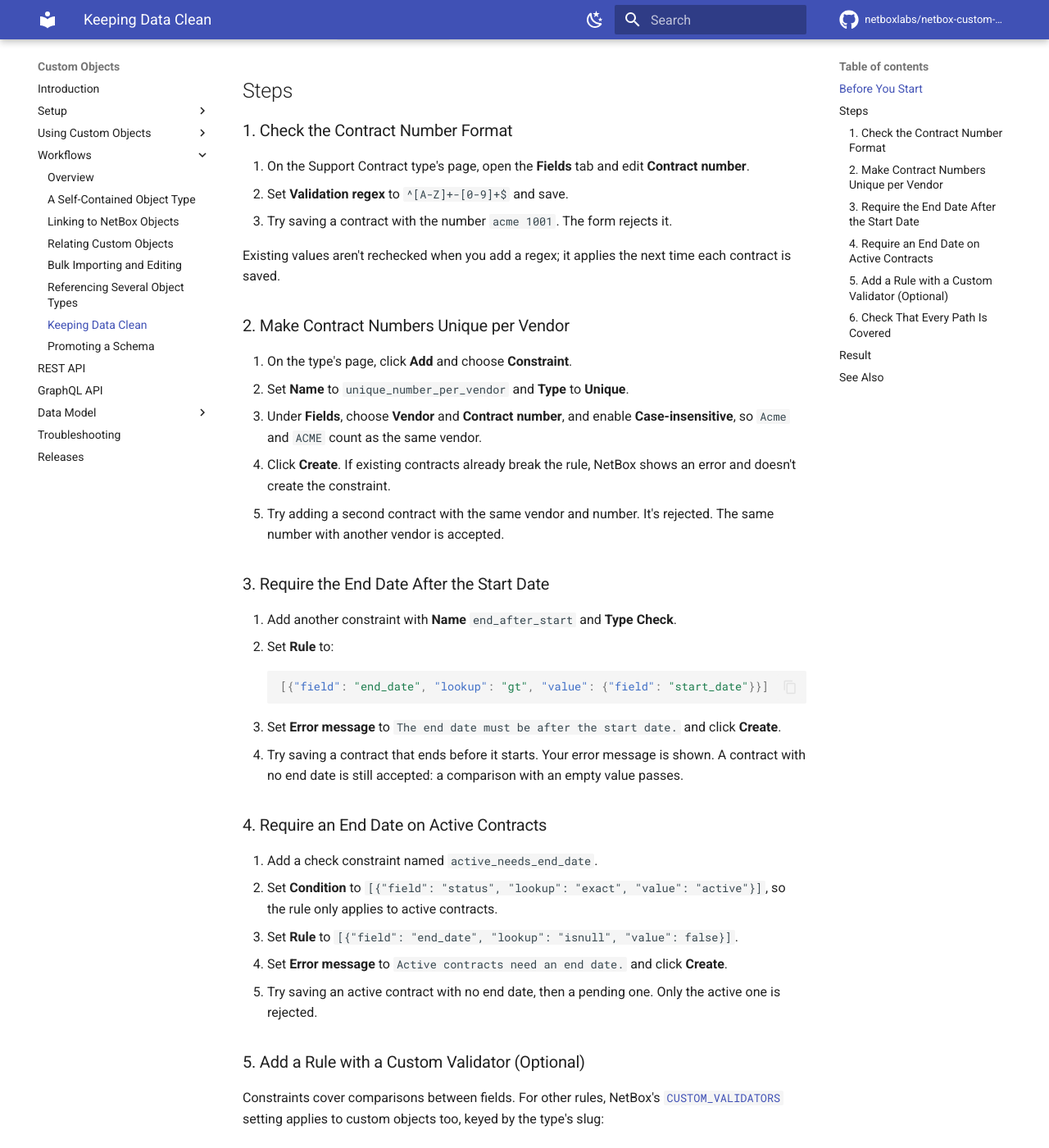
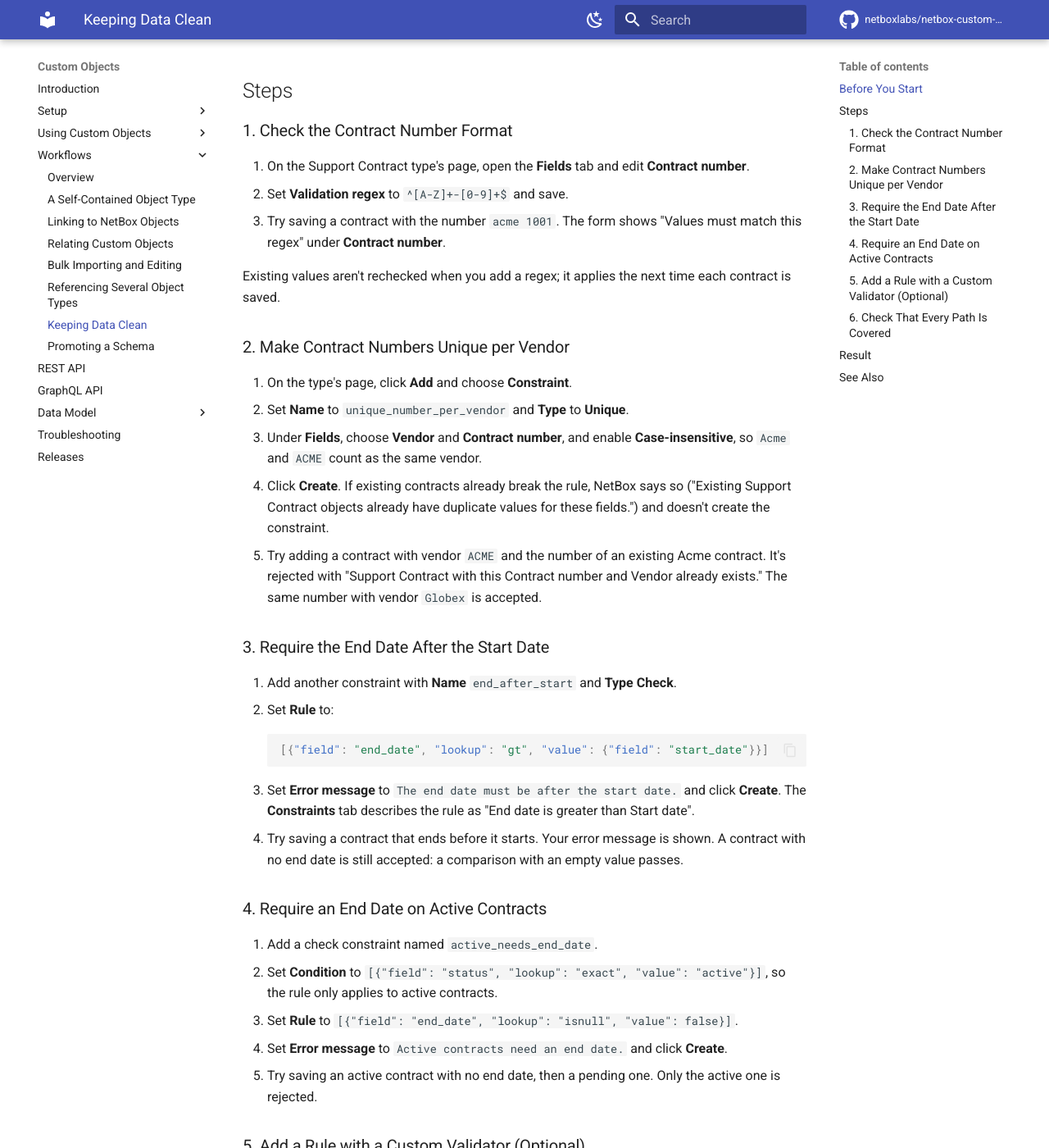
Before and after one commit to netboxlabs/netbox-custom-objects, an MkDocs documentation site: the page built from docs/workflows/data-quality.md, in a window 1280 px wide and 1400 px high, scrolled down 550 px. Shown: the whole window at 82% size. Built offline with MkDocs 1.6.1 and Material for MkDocs 9.7.7, drawn with Linux system fonts in a browser that asks for light colours; comment, search, counter and statistics services are not loaded; some of the changed text lies outside the part shown.

Commit message:
docs: correct the data quality workflow after a walkthrough
Give the actual messages for each rejected change and for a constraint
that existing objects already break, test case-insensitive uniqueness
with a differently-cased vendor, and describe how the REST API and
imports report the same errors.

Co-Authored-By: Claude Opus 5.5 <noreply@anthropic.com>

````diff
--- a/docs/workflows/data-quality.md
+++ b/docs/workflows/data-quality.md
@@ -22,7 +22,7 @@
 
 1. On the Support Contract type's page, open the **Fields** tab and edit **Contract number**.
 2. Set **Validation regex** to `^[A-Z]+-[0-9]+$` and save.
-3. Try saving a contract with the number `acme 1001`. The form rejects it.
+3. Try saving a contract with the number `acme 1001`. The form shows "Values must match this regex" under **Contract number**.
 
 Existing values aren't rechecked when you add a regex; it applies the next time each contract is saved.
 
@@ -31,8 +31,8 @@ Existing values aren't rechecked when you add a regex; it applies the next time
 1. On the type's page, click **Add** and choose **Constraint**.
 2. Set **Name** to `unique_number_per_vendor` and **Type** to **Unique**.
 3. Under **Fields**, choose **Vendor** and **Contract number**, and enable **Case-insensitive**, so `Acme` and `ACME` count as the same vendor.
-4. Click **Create**. If existing contracts already break the rule, NetBox shows an error and doesn't create the constraint.
-5. Try adding a second contract with the same vendor and number. It's rejected. The same number with another vendor is accepted.
+4. Click **Create**. If existing contracts already break the rule, NetBox says so ("Existing Support Contract objects already have duplicate values for these fields.") and doesn't create the constraint.
+5. Try adding a contract with vendor `ACME` and the number of an existing Acme contract. It's rejected with "Support Contract with this Contract number and Vendor already exists." The same number with vendor `Globex` is accepted.
 
 ### 3. Require the End Date After the Start Date
 
@@ -43,7 +43,7 @@ Existing values aren't rechecked when you add a regex; it applies the next time
     [{"field": "end_date", "lookup": "gt", "value": {"field": "start_date"}}]
     ```
 
-3. Set **Error message** to `The end date must be after the start date.` and click **Create**.
+3. Set **Error message** to `The end date must be after the start date.` and click **Create**. The **Constraints** tab describes the rule as "End date is greater than Start date".
 4. Try saving a contract that ends before it starts. Your error message is shown. A contract with no end date is still accepted: a comparison with an empty value passes.
 
 ### 4. Require an End Date on Active Contracts
@@ -58,7 +58,7 @@ Existing values aren't rechecked when you add a regex; it applies the next time
 
 Constraints cover comparisons between fields. For other rules, NetBox's [`CUSTOM_VALIDATORS`](https://netboxlabs.com/docs/netbox/configuration/data-validation/#custom_validators) setting applies to custom objects too, keyed by the type's slug:
 
-1. In `configuration.py`, add:
+1. In `configuration.py`, add (the key ends with the type's slug):
 
     ```python
     CUSTOM_VALIDATORS = {
@@ -69,11 +69,11 @@ Constraints cover comparisons between fields. For other rules, NetBox's [`CUSTOM
     ```
 
 2. Restart NetBox.
-3. Try saving a contract with a one-letter vendor. It's rejected.
+3. Try saving a contract with a one-letter vendor. It's rejected with "Custom validation failed for vendor", followed by the validator's message.
 
 ### 6. Check That Every Path Is Covered
 
-Repeat one rejected change through the REST API and through a CSV import. The same rules apply, and both return the error instead of saving.
+Repeat one rejected change through the REST API and through a CSV import. The same rules apply: the REST API returns `400 Bad Request` with the same message, and the import is rejected without creating anything.
 
 ## Result
 
````
